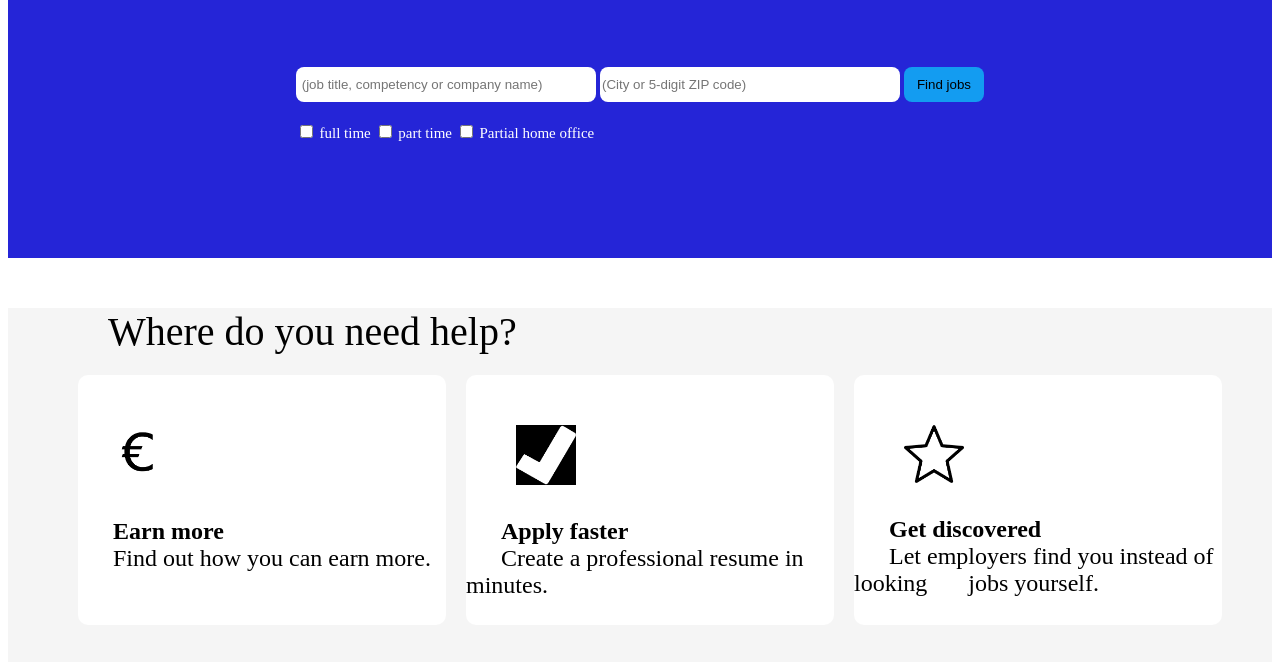
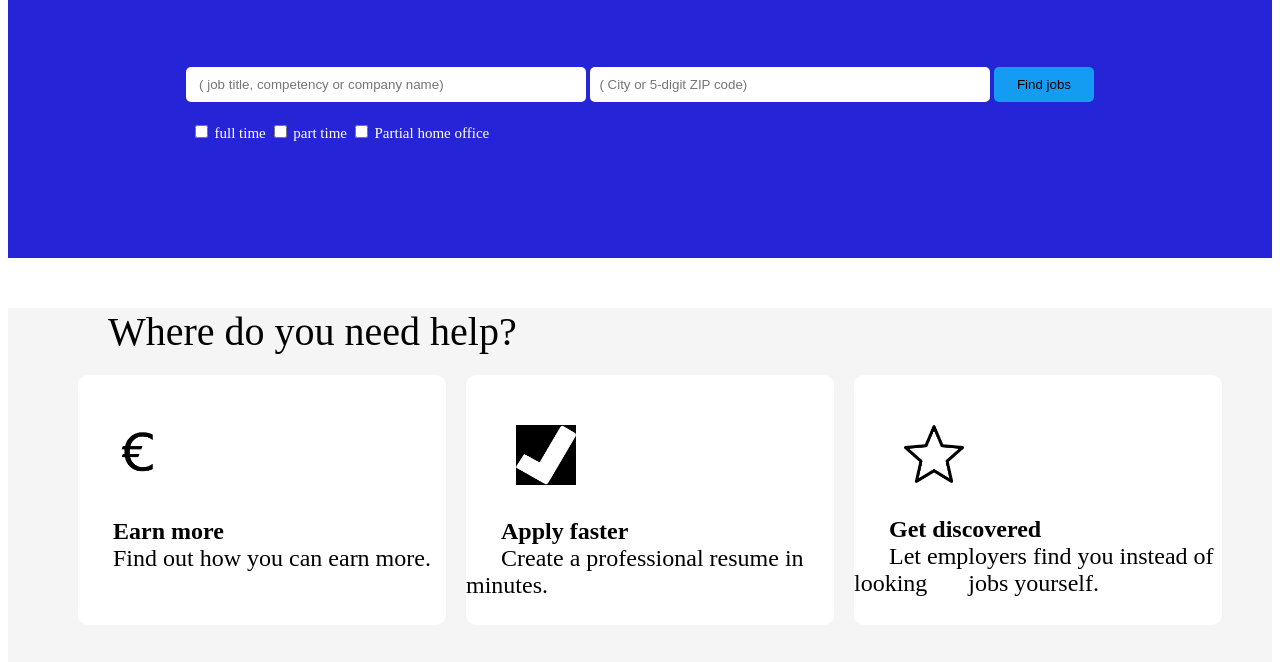
Before and after one commit to ForambenMangukiya/primar-project, a plain HTML site: page index.html in a window 1280 px wide. Shown: the part 100-762 px from the top of the page. Drawn offline with Linux system fonts and the light colour scheme.

Commit message:
init commit

```diff
--- a/style.css
+++ b/style.css
@@ -7,6 +7,7 @@
     height: 350px;
     background-color: rgb(37, 37, 215);
 }
+
 
 #navimg{
     display: flex;
@@ -79,29 +80,29 @@
 
 }
 #jobtitle{
-    width: 300px;
+    width: 400px;
     height: 35px;
-    border-radius: 8px;
+    border-radius: 5px;
     border-color: transparent;
 }
 
 #location{
-    width: 300px;
+    width: 400px;
     height: 35px;
-    border-radius: 8px;
+    border-radius: 5px;
     border-color: transparent;
 }
 
 #findjobs{
-    width: 80px;
+    width: 100px;
     background-color: rgb(19, 156, 241);
     height: 35px;
     border-color: transparent;
-    border-radius: 8px;
+    border-radius: 5px;
 }
 
 .shift{
-    margin-left: -390px;
+    margin-left: -600px;
     margin-top: 20px;
     font-size: 15px;
     color: white;
```
Also changed, not shown: index.html (+2 -2 lines).
